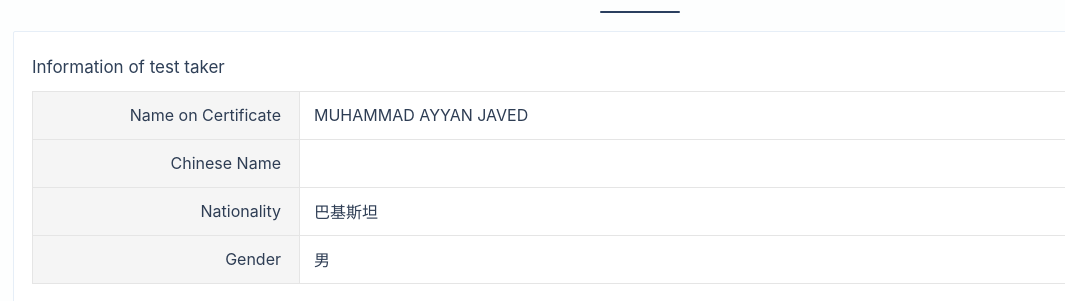
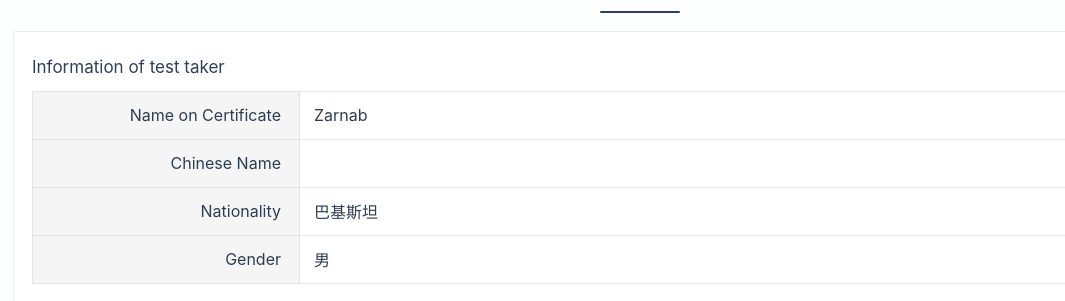
Before and after one commit to Im-AbdulQadeer/rayyanjaved, a plain HTML site: page index.html in a window 1280 px wide. Shown: the part 111-412 px from the top of the page, 0-1065 px from the left. Drawn offline with Linux system fonts and the light colour scheme.

Commit message:
Update index.html

```diff
--- a/index.html
+++ b/index.html
@@ -151,7 +151,7 @@
         <colgroup><col><col></colgroup>
         <tr>
           <td class="lbl">Name on Certificate</td>
-          <td>MUHAMMAD AYYAN JAVED</td>
+          <td>Zarnab </td>
         </tr>
         <tr>
           <td class="lbl">Chinese Name</td>
```
